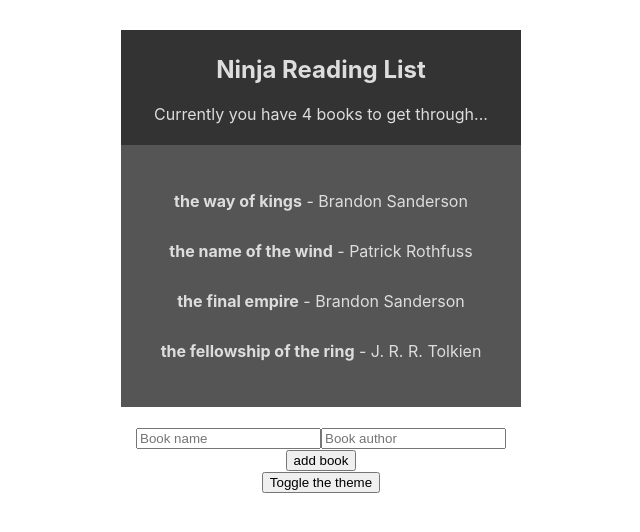
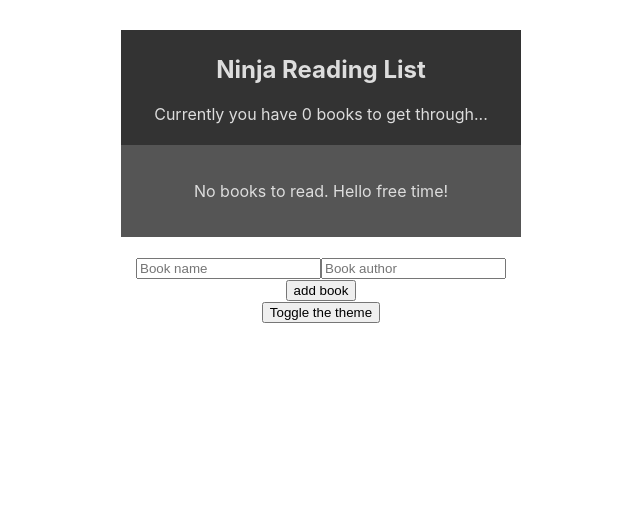
Before and after one commit to lucasmls/react-studies, a React (Create React App) app in the folder context-hooks/: page / in a window 1280 px wide. Shown: the top 532 px of the page, without its empty margins (319-959 px from the left). Built offline with nearby package versions, Linux system fonts and the light colour scheme.

Commit message:
[context-hooks] - Refatorando o estado para reducer

```diff
--- a/context-hooks/src/components/BookForm/index.js
+++ b/context-hooks/src/components/BookForm/index.js
@@ -3,11 +3,15 @@ import { formToJSON } from "../../utils/formToJSON";
 import { BooksContext } from "../../contexts/BooksContext";
 
 export default function BookForm() {
-  const { addBook } = useContext(BooksContext);
+  const { dispatch } = useContext(BooksContext);
 
   const handleSubmit = e => {
     e.preventDefault();
-    addBook(formToJSON(e.target.elements));
+
+    dispatch({
+      type: "ADD_BOOK",
+      payload: formToJSON(e.target.elements)
+    });
 
     // @TODO => Clean up the inputs after submit
   };
--- a/context-hooks/src/components/Booklist/BookDetails/index.js
+++ b/context-hooks/src/components/Booklist/BookDetails/index.js
@@ -2,10 +2,19 @@ import React, { useContext } from "react";
 import { BooksContext } from "../../../contexts/BooksContext";
 
 export default function BookDetails({ book }) {
-  const { deleteBook } = useContext(BooksContext);
+  const { dispatch } = useContext(BooksContext);
+
+  const handleDelete = () => {
+    dispatch({
+      type: "DELETE_BOOK",
+      payload: {
+        id: book.id
+      }
+    });
+  };
 
   return (
-    <li className="book" onClick={() => deleteBook(book.id)}>
+    <li className="book" onClick={handleDelete}>
       <span className="book__title">
         <b>{book.title}</b>
       </span>
--- a/context-hooks/src/contexts/BooksContext.js
+++ b/context-hooks/src/contexts/BooksContext.js
@@ -1,27 +1,23 @@
-import React, { useState, createContext } from "react";
-import uuid from "uuid/v1";
+import React, { useReducer, createContext } from "react";
+import { booksReducer } from "../reducers/books";
 
 export const BooksContext = createContext();
 
 export default function BooksContextProvider({ children }) {
-  const [books, setBooks] = useState([
+  const [books, dispatch] = useReducer(booksReducer, []);
+
+  return (
+    <BooksContext.Provider value={{ books, dispatch }}>
+      {children}
+    </BooksContext.Provider>
+  );
+}
+
+/*
+  [
     { id: 1, title: "the way of kings", author: "Brandon Sanderson" },
     { id: 2, title: "the name of the wind", author: "Patrick Rothfuss" },
     { id: 3, title: "the final empire", author: "Brandon Sanderson" },
     { id: 4, title: "the fellowship of the ring", author: "J. R. R. Tolkien" }
-  ]);
-
-  const addBook = ({ title, author }) => {
-    setBooks([...books, { id: uuid(), title, author }]);
-  };
-
-  const deleteBook = id => {
-    setBooks(books.filter(book => book.id !== id));
-  };
-
-  return (
-    <BooksContext.Provider value={{ books, addBook, deleteBook }}>
-      {children}
-    </BooksContext.Provider>
-  );
-}
+  ]
+*/
--- /dev/null
+++ b/context-hooks/src/reducers/books.js
@@ -0,0 +1,14 @@
+import uuid from "uuid/v1";
+
+export const booksReducer = (state, action) => {
+  switch (action.type) {
+    case "ADD_BOOK":
+      return [...state, { ...action.payload, id: uuid() }];
+
+    case "DELETE_BOOK":
+      return state.filter(book => book.id !== action.payload.id);
+
+    default:
+      return state;
+  }
+};
```
